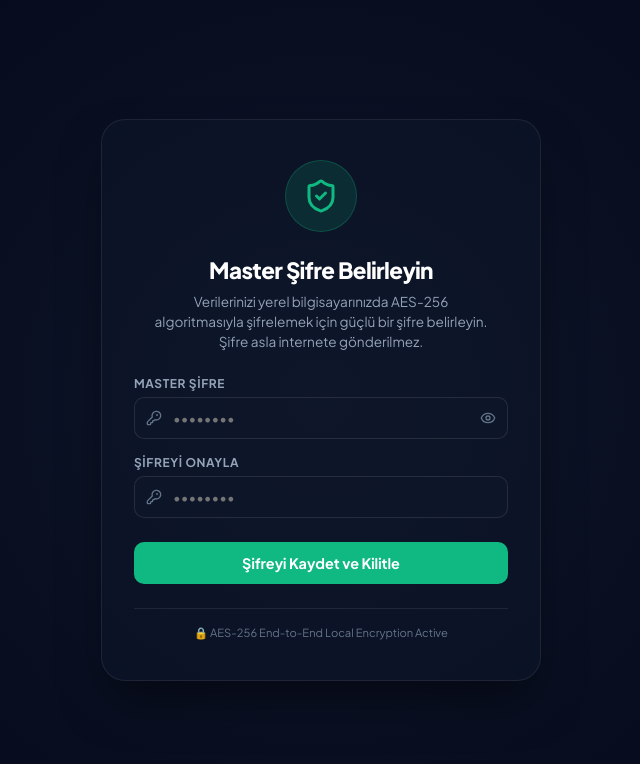
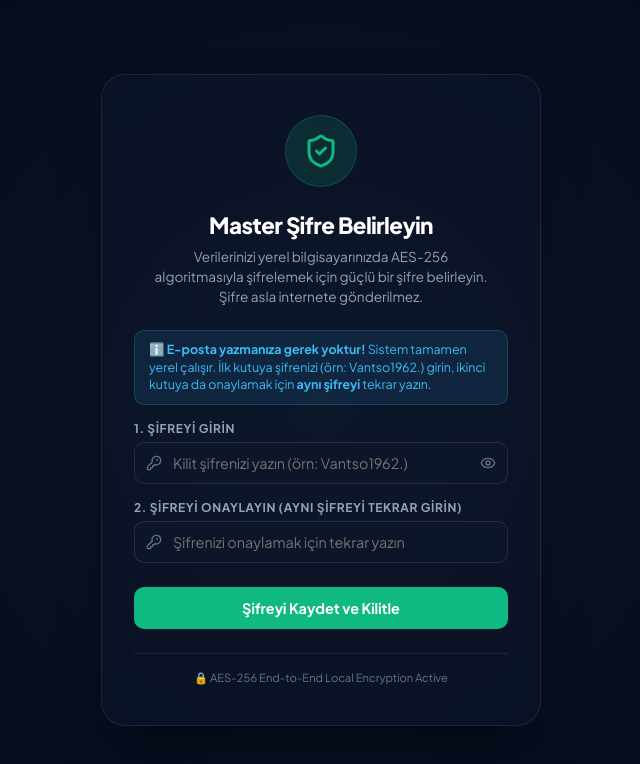
Before and after one commit to bsrdeniz/MuhasebeODF, a React (Vite) app: page / in a window 1280 px wide. Shown: the top 764 px of the page, without its empty margins (319-959 px from the left). Built offline with nearby package versions, Linux system fonts and the light colour scheme.

Commit message:
fix lockscreen UX labels to prevent email entry confusion

```diff
--- a/src/components/LockScreen.tsx
+++ b/src/components/LockScreen.tsx
@@ -141,16 +141,31 @@ export const LockScreen: React.FC<LockScreenProps> = ({ onUnlock }) => {
         </div>
 
         <form onSubmit={handleAction} style={{ width: '100%', display: 'flex', flexDirection: 'column', gap: '16px' }}>
+          {isFirstTime && (
+            <div style={{
+              fontSize: '0.78rem',
+              color: '#38bdf8',
+              backgroundColor: 'rgba(56, 189, 248, 0.1)',
+              border: '1px solid rgba(56, 189, 248, 0.2)',
+              padding: '10px 14px',
+              borderRadius: '10px',
+              textAlign: 'left',
+              lineHeight: '140%'
+            }}>
+              ℹ️ <strong>E-posta yazmanıza gerek yoktur!</strong> Sistem tamamen yerel çalışır. İlk kutuya şifrenizi (örn: <code>Vantso1962.</code>) girin, ikinci kutuya da onaylamak için <strong>aynı şifreyi</strong> tekrar yazın.
+            </div>
+          )}
+
           {/* Password Input */}
           <div style={{ display: 'flex', flexDirection: 'column', gap: '6px', textAlign: 'left' }}>
             <label style={{ fontSize: '0.75rem', fontWeight: 700, color: '#94a3b8', textTransform: 'uppercase', letterSpacing: '0.05em' }}>
-              Master Şifre
+              {isFirstTime ? '1. Şifreyi Girin' : 'Master Şifre'}
             </label>
             <div style={{ position: 'relative' }}>
               <KeyRound size={16} style={{ position: 'absolute', left: '12px', top: '50%', transform: 'translateY(-50%)', color: '#64748b' }} />
               <input
                 type={showPassword ? 'text' : 'password'}
-                placeholder="••••••••"
+                placeholder={isFirstTime ? 'Kilit şifrenizi yazın (örn: Vantso1962.)' : '••••••••'}
                 required
                 value={password}
                 onChange={(e) => setPassword(e.target.value)}
@@ -193,13 +208,13 @@ export const LockScreen: React.FC<LockScreenProps> = ({ onUnlock }) => {
           {isFirstTime && (
             <div style={{ display: 'flex', flexDirection: 'column', gap: '6px', textAlign: 'left' }}>
               <label style={{ fontSize: '0.75rem', fontWeight: 700, color: '#94a3b8', textTransform: 'uppercase', letterSpacing: '0.05em' }}>
-                Şifreyi Onayla
+                2. Şifreyi Onaylayın (Aynı Şifreyi Tekrar Girin)
               </label>
               <div style={{ position: 'relative' }}>
                 <KeyRound size={16} style={{ position: 'absolute', left: '12px', top: '50%', transform: 'translateY(-50%)', color: '#64748b' }} />
                 <input
                   type={showPassword ? 'text' : 'password'}
-                  placeholder="••••••••"
+                  placeholder="Şifrenizi onaylamak için tekrar yazın"
                   required
                   value={confirmPassword}
                   onChange={(e) => setConfirmPassword(e.target.value)}
```
